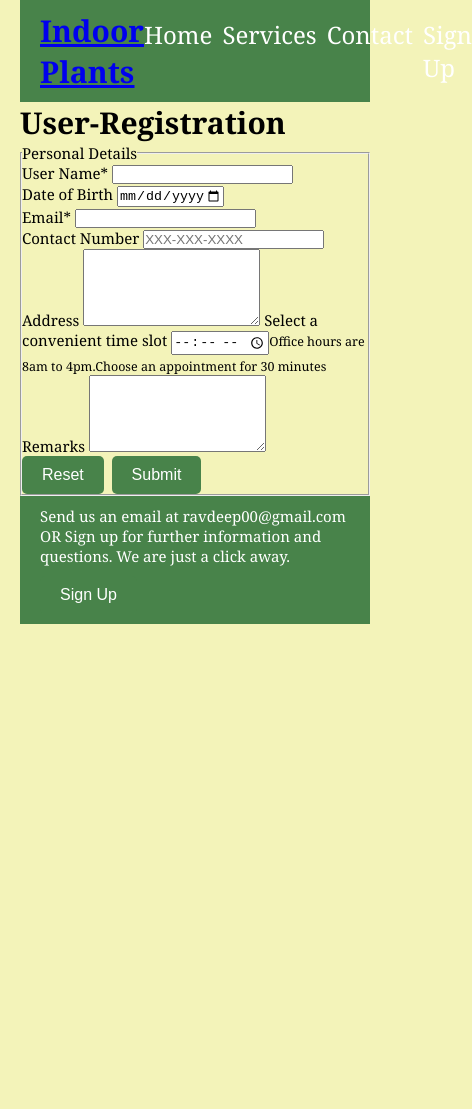
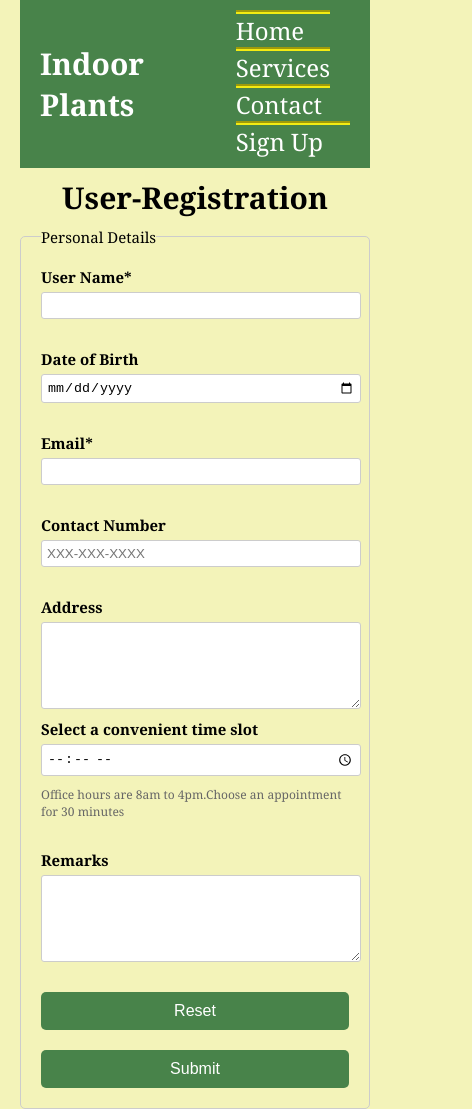
Before and after one commit to RavdeepKaur/indoor_plants, a plain HTML site: page view/signup.html in a window 390 px wide. Shown: the top 1109 px of the page, 472 px wide, since content can reach past the window. Before the commit the page ends 844 px from the top, so only its background shows below. Drawn offline with Linux system fonts and the light colour scheme.

Commit message:
css of signup form

```diff
--- a/style/style.css
+++ b/style/style.css
@@ -49,7 +49,7 @@ header {
     margin-right: 0;
   }
 
-  nav ul li a {
+  nav ul li a,a {
     text-decoration: none;
     color: #fff;
   }
@@ -116,7 +116,7 @@ header {
   .text-before-image
   {
     margin-left: 5%;
-    color: #38633a;;
+    color: #38633a;
   }
   .gallery-container {
     margin-left: 5%;
@@ -194,19 +194,80 @@ header {
     justify-content: center;
   }
 
+  form {
+    width: 100%;
+    max-width: 600px;
+    margin: 0 auto;
+  }
+
+  .signupform_heading
+  {
+    margin: 2.5%;
+    text-align: center;
+  }
+  fieldset {
+    border: 1px solid #ccc;
+    border-radius: 5px;
+    padding: 20px;
+  }
+
+
+  label {
+    display: block;
+    margin-bottom: 5px;
+    font-weight: bold;
+  }
+
+
+  input[type="textbox"],
+  input[type="email"],
+  input[type="tel"],
+  input[type="date"],
+  textarea {
+    width: 100%;
+    padding: 5px;
+    margin-bottom: 10px;
+    border: 1px solid #ccc;
+    border-radius: 3px;
+  }
+
+
+  input[type="time"] {
+    width: 100%;
+    padding: 5px;
+    margin-bottom: 10px;
+    border: 1px solid #ccc;
+    border-radius: 3px;
+    display: block;
+  }
+
+
+  small {
+    display: block;
+    margin-bottom: 10px;
+    font-size: 0.8em;
+    color: #666;
+  }
 
 
 
 
-  /* CSS Media Query for responsiveness */
+  /* CSS Media Queries */
   @media only screen and (max-width: 768px) {
     .container {
       padding-left: 20px;
       padding-right: 20px;
     }
+    nav ul
+    {
+      display: flex;    /*align menu bar in column when screen size is reduced*/
+      flex-direction: column;
+      align-items: left;
+    }
 
     nav ul li {
-      margin-right: 10px;
+      flex:none;
+      border-top:4px groove #f3eb12;
     }
 
     .section1_content {
@@ -231,10 +292,46 @@ header {
     .action-main-button {
       justify-self: flex-start;
     }
+    form {
+      width: 100%;
+    }
+
+
+    fieldset {
+      display: flex;
+      flex-direction: column;
+    }
+
+
+    label,
+    input[type="textbox"],
+    input[type="email"],
+    input[type="tel"],
+    input[type="date"],
+    textarea {
+      width: 100%;
+    }
+
+
+    label {
+      width: 100%;
+    }
+
+
+    input[type="textbox"],
+    input[type="email"],
+    input[type="tel"],
+    input[type="date"],
+    textarea {
+      width: 100%;
+    }
+
+
+    input[type="time"] {
+      width: 100%;
+    }
+
+
+
+
   }
-
-  @media only screen and (max-width: 600px) {
-    .section1-image {
-      max-width: 100%;
-    }
-  }
```
